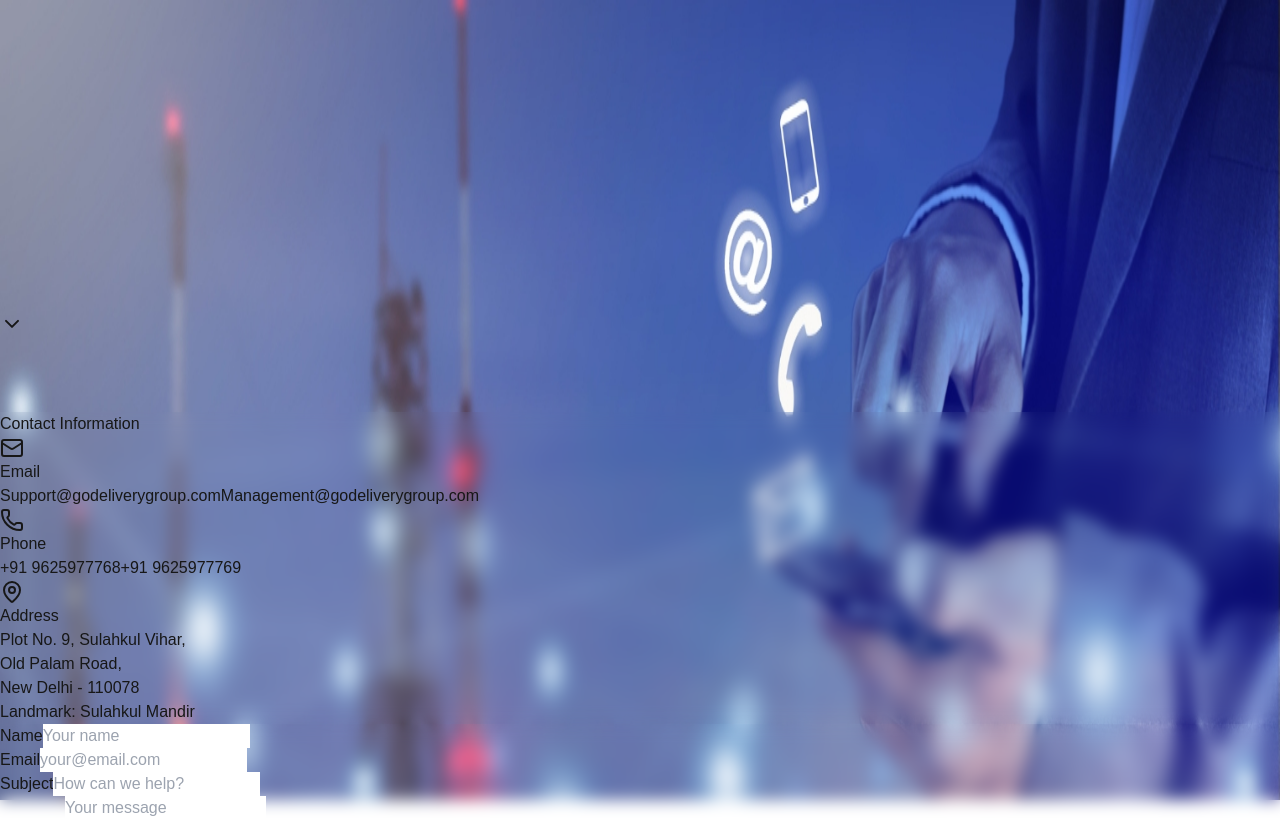
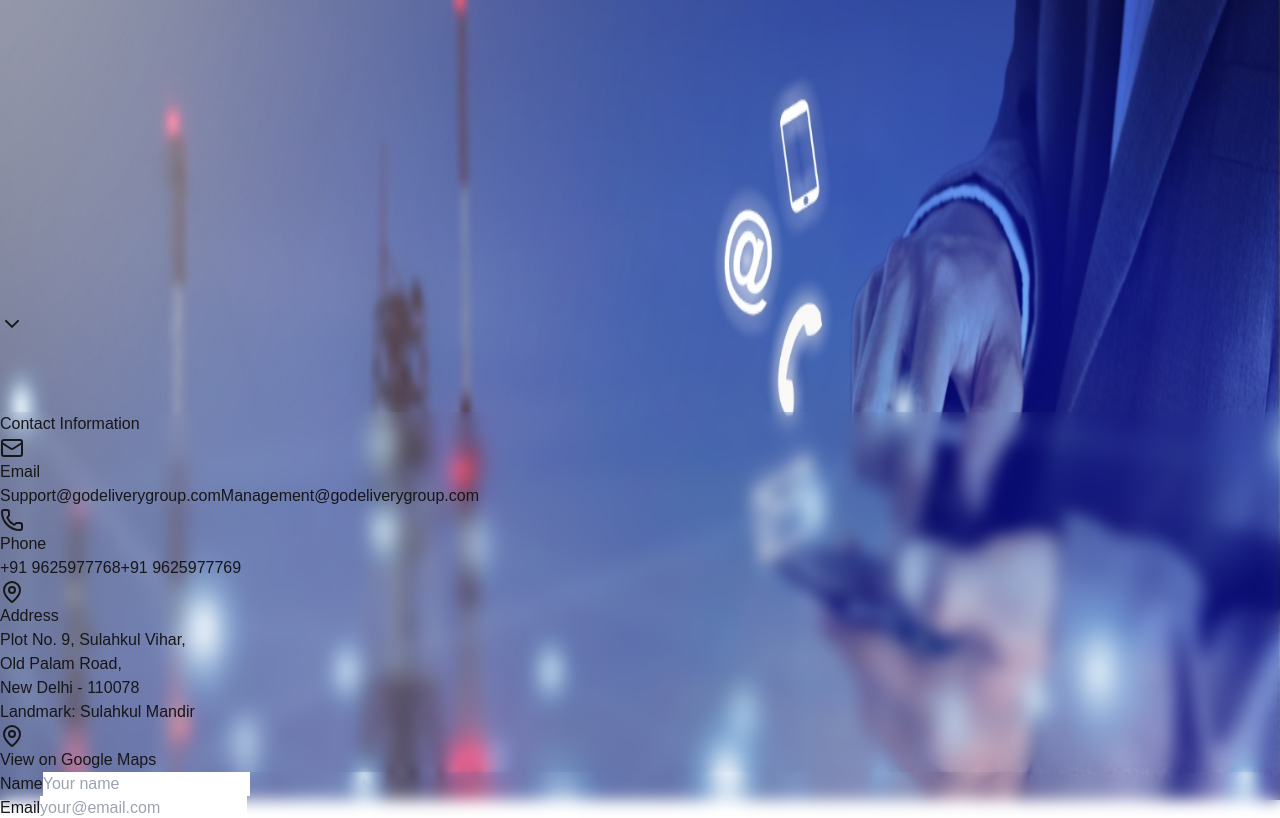
Before and after one commit to desirediv0/go-delivery, a Next.js app: page /contact in a window 1280 px wide. Shown: the top 818 px of the page. Built offline with nearby package versions, Linux system fonts and the light colour scheme.

Commit message:
Add Google Maps link to contact address for improved accessibility

```diff
--- a/src/components/Contact.js
+++ b/src/components/Contact.js
@@ -154,14 +154,23 @@ export default function Contact() {
                         <p className="text-lg font-semibold text-gray-800">Address</p>
                         <div className="space-y-1 text-gray-600">
                           <div className="flex items-start gap-2">
-
                             <div>
+                              <a
+                                href="https://maps.app.goo.gl/SPaLLpRoA4d9UPQp9"
+                                target="_blank"
+                                rel="noopener noreferrer"
+                                className="hover:text-cyan-600 transition-colors"
+                              >
                                 <p>Plot No. 9, Sulahkul Vihar,</p>
                                 <p>Old Palam Road,</p>
                                 <p>New Delhi - 110078</p>
                                 <p className="text-sm text-gray-500 mt-2 italic">
                                   Landmark: Sulahkul Mandir
                                 </p>
+                                <p className="text-sm text-cyan-600 mt-1 flex items-center gap-1">
+                                  <MapPin className="w-4 h-4" /> View on Google Maps
+                                </p>
+                              </a>
                             </div>
                           </div>
                         </div>
```
Lines whose indentation alone changed are shown as unchanged.
